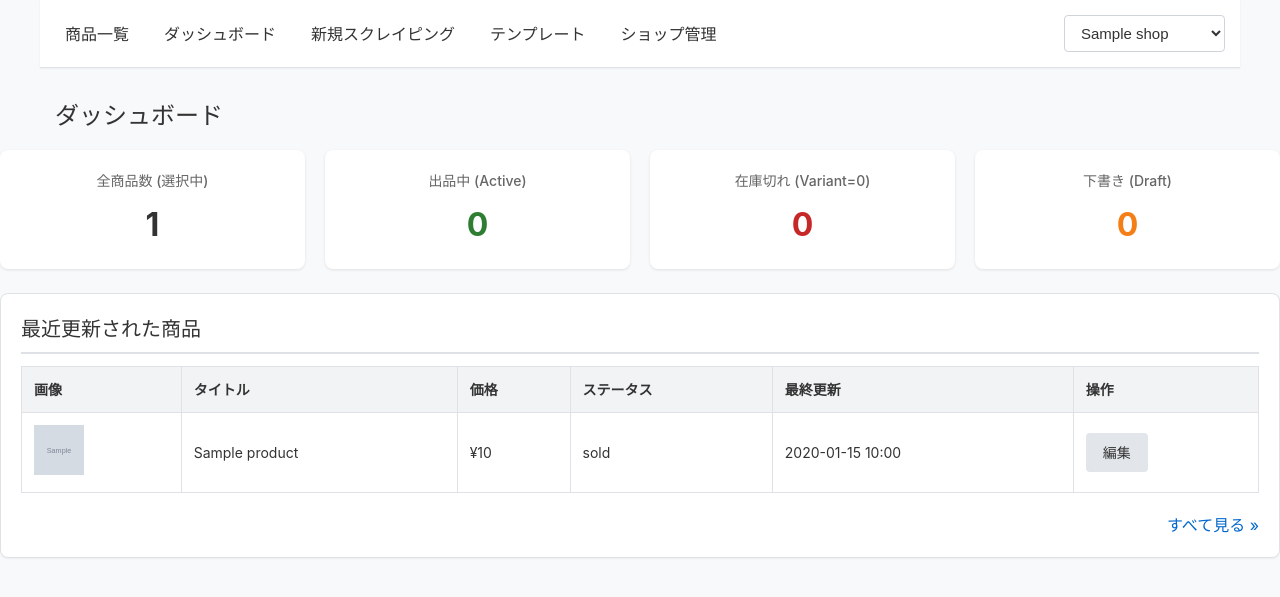
After one commit to halc8312/ESP, a Flask app: page /dashboard in a window 1280 px wide. The commit adds this page. Shown: the top 597 px of the page. Run offline with Flask 3, Linux system fonts and the light colour scheme; a user stored in the database is signed in; tables that the repository leaves empty hold one stand-in row (values such as "Sample post"); grey boxes marked "Sample" are stand-in pictures.

Commit message:
feat: Implement dashboard, product detail, and scraping features with new UI templates, global styling, and supporting backend routes.

```diff
--- a/app.py
+++ b/app.py
@@ -1,5 +1,6 @@
 from flask import Flask, render_template, request, make_response, send_from_directory, redirect, url_for, session, has_request_context
 from sqlalchemy.orm import subqueryload
+from sqlalchemy import func
 from datetime import datetime
 from urllib.parse import urlencode, urlsplit, urlunsplit
 import csv
@@ -420,6 +421,70 @@ def delete_template(template_id):
     finally:
         session_db.close()
     return redirect(url_for('manage_templates'))
+
+@app.route("/dashboard")
+@login_required
+def dashboard():
+    session_db = SessionLocal()
+    try:
+        current_shop_id = session.get('current_shop_id')
+
+        # Base query for user's products
+        base_query = session_db.query(Product).filter(Product.user_id == current_user.id)
+        if current_shop_id:
+            base_query = base_query.filter(Product.shop_id == current_shop_id)
+
+        # 1. Total Count
+        total_items = base_query.count()
+
+        # 2. Status Counts
+        # func.count(Product.id) is cleaner, grouping by status
+        status_counts = (
+            session_db.query(Product.last_status, func.count(Product.id))
+            .filter(Product.user_id == current_user.id)
+        )
+        if current_shop_id:
+            status_counts = status_counts.filter(Product.shop_id == current_shop_id)
+
+        status_counts = status_counts.group_by(Product.last_status).all()
+        # Convert to dict for easy access: {'active': 10, 'sold': 2, ...}
+        status_map = {s[0]: s[1] for s in status_counts}
+
+        # 3. Sold Out / Low Stock Variants
+        # This is a bit complex. We want to find variants with qty=0 linked to our products.
+        # Join Product and Variant
+        sold_out_query = (
+            session_db.query(func.count(Variant.id))
+            .join(Product)
+            .filter(Product.user_id == current_user.id)
+            .filter(Variant.inventory_qty == 0)
+        )
+        if current_shop_id:
+            sold_out_query = sold_out_query.filter(Product.shop_id == current_shop_id)
+
+        sold_out_count = sold_out_query.scalar()
+
+        # 4. Recent Activity (Last 5 updated)
+        recent_items = (
+            base_query
+            .order_by(Product.updated_at.desc())
+            .limit(5)
+            .all()
+        )
+
+        all_shops = session_db.query(Shop).filter_by(user_id=current_user.id).all()
+
+        return render_template(
+            "dashboard.html",
+            total_items=total_items,
+            status_map=status_map,
+            sold_out_count=sold_out_count,
+            recent_items=recent_items,
+            all_shops=all_shops,
+            current_shop_id=current_shop_id
+        )
+    finally:
+        session_db.close()
 
 @app.route("/")
 @login_required
--- a/static/css/style.css
+++ b/static/css/style.css
@@ -9,8 +9,8 @@
     --text-color: #333333;
     --border-color: #dee2e6;
     --header-bg: #ffffff;
-    --shadow-sm: 0 1px 2px rgba(0,0,0,0.05);
-    --shadow-md: 0 4px 6px rgba(0,0,0,0.1);
+    --shadow-sm: 0 1px 2px rgba(0, 0, 0, 0.05);
+    --shadow-md: 0 4px 6px rgba(0, 0, 0, 0.1);
 }
 
 * {
@@ -24,28 +24,48 @@ body {
     margin: 0;
     padding: 0;
     line-height: 1.5;
-    font-size: 16px; /* Base size for mobile legibility */
+    font-size: 16px;
+    /* Base size for mobile legibility */
 }
 
 /* Typography */
-h1, h2, h3, h4, h5, h6 {
+h1,
+h2,
+h3,
+h4,
+h5,
+h6 {
     margin-top: 0;
     margin-bottom: 0.5rem;
     font-weight: 500;
 }
-h1 { font-size: 1.5rem; margin-bottom: 1rem; }
-h2 { font-size: 1.25rem; margin-bottom: 0.75rem; border-bottom: 2px solid var(--border-color); padding-bottom: 0.5rem; }
+
+h1 {
+    font-size: 1.5rem;
+    margin-bottom: 1rem;
+}
+
+h2 {
+    font-size: 1.25rem;
+    margin-bottom: 0.75rem;
+    border-bottom: 2px solid var(--border-color);
+    padding-bottom: 0.5rem;
+}
 
 a {
     color: var(--primary-color);
     text-decoration: none;
 }
+
 a:hover {
     text-decoration: underline;
 }
 
 /* Layout */
-.container, body > .nav, body > h1, body > form {
+.container,
+body>.nav,
+body>h1,
+body>form {
     max-width: 1200px;
     margin-left: auto;
     margin-right: auto;
@@ -76,12 +96,14 @@ a:hover {
     gap: 15px;
     box-shadow: var(--shadow-sm);
 }
+
 .nav div {
     display: flex;
     align-items: center;
     gap: 15px;
     flex-wrap: wrap;
 }
+
 .nav a {
     color: var(--text-color);
     font-weight: 500;
@@ -89,13 +111,15 @@ a:hover {
     border-radius: 4px;
     transition: background 0.2s;
 }
+
 .nav a:hover {
     background-color: var(--background-color);
     text-decoration: none;
 }
 
 /* Buttons */
-button, .btn {
+button,
+.btn {
     display: inline-block;
     padding: 8px 16px;
     font-size: 14px;
@@ -111,18 +135,24 @@ button, .btn {
     color: var(--text-color);
     transition: all 0.2s;
 }
+
 button[type="submit"] {
     background-color: var(--primary-color);
     color: white;
 }
+
 button[type="submit"]:hover {
     background-color: var(--primary-hover);
 }
-.btn-danger, button.del-btn {
+
+.btn-danger,
+button.del-btn {
     background-color: var(--danger-color);
     color: white;
 }
-.btn-success, button.add-btn {
+
+.btn-success,
+button.add-btn {
     background-color: var(--success-color);
     color: white;
 }
@@ -144,12 +174,15 @@ textarea {
     background-clip: padding-box;
     border: 1px solid #ced4da;
     border-radius: 4px;
-    transition: border-color .15s ease-in-out,box-shadow .15s ease-in-out;
+    transition: border-color .15s ease-in-out, box-shadow .15s ease-in-out;
 }
-input:focus, select:focus, textarea:focus {
+
+input:focus,
+select:focus,
+textarea:focus {
     border-color: #80bdff;
     outline: 0;
-    box-shadow: 0 0 0 0.2rem rgba(0,123,255,.25);
+    box-shadow: 0 0 0 0.2rem rgba(0, 123, 255, .25);
 }
 
 label {
@@ -171,7 +204,9 @@ label {
     border: 1px solid var(--border-color);
     margin-bottom: 20px;
 }
-.filters, .nav-filters {
+
+.filters,
+.nav-filters {
     background: #eef7ff;
     padding: 15px;
     border-radius: 8px;
@@ -191,23 +226,28 @@ label {
     -webkit-overflow-scrolling: touch;
     margin-bottom: 20px;
 }
+
 table {
     width: 100%;
     border-collapse: collapse;
     background-color: var(--card-bg);
     font-size: 14px;
 }
-th, td {
+
+th,
+td {
     padding: 12px;
     border: 1px solid var(--border-color);
     vertical-align: middle;
 }
+
 th {
     background-color: #f1f3f5;
     font-weight: 600;
     text-align: left;
     white-space: nowrap;
 }
+
 tr.changed {
     background-color: #fff8e1 !important;
 }
@@ -218,11 +258,13 @@ tr.changed {
         flex-direction: column;
         align-items: stretch;
     }
+
     .nav div {
         flex-direction: column;
         align-items: stretch;
         width: 100%;
     }
+
     .nav a {
         text-align: center;
         background: #f8f9fa;
@@ -252,6 +294,7 @@ tr.changed {
     grid-template-columns: 1fr 1fr;
     gap: 20px;
 }
+
 .form-section {
     background: var(--card-bg);
     border: 1px solid var(--border-color);
@@ -260,15 +303,18 @@ tr.changed {
     margin-top: 20px;
     box-shadow: var(--shadow-sm);
 }
+
 .form-group {
     margin-bottom: 1rem;
 }
+
 .images {
     display: flex;
     flex-wrap: wrap;
     gap: 10px;
     margin: 16px 0;
 }
+
 .images img {
     max-width: 150px;
     max-height: 150px;
@@ -276,6 +322,7 @@ tr.changed {
     border-radius: 4px;
     object-fit: cover;
 }
+
 .pagination {
     margin-top: 20px;
     display: flex;
@@ -292,10 +339,12 @@ tr.changed {
     font-size: 13px;
     height: auto;
 }
+
 .variant-table input.short {
     width: 80px;
     min-width: 60px;
 }
+
 .deleted-row {
     display: none;
     background-color: #ffebee;
@@ -310,6 +359,7 @@ tr.changed {
     height: 100vh;
     background-color: var(--background-color);
 }
+
 .login-container {
     background: var(--card-bg);
     padding: 2rem;
@@ -319,16 +369,48 @@ tr.changed {
     max-width: 400px;
     border: 1px solid var(--border-color);
 }
+
 .login-container h1 {
     text-align: center;
     margin-bottom: 1.5rem;
 }
+
 .error {
     color: var(--danger-color);
     text-align: center;
     margin-bottom: 1rem;
 }
+
 .link {
     text-align: center;
     margin-top: 1rem;
 }
+
+
+/* Dashboard */
+.dashboard-grid {
+    display: grid;
+    grid-template-columns: repeat(auto-fit, minmax(200px, 1fr));
+    gap: 20px;
+    margin-bottom: 24px;
+}
+
+.stat-card {
+    background: white;
+    padding: 20px;
+    border-radius: 8px;
+    box-shadow: 0 1px 3px rgba(0, 0, 0, 0.1);
+    text-align: center;
+}
+
+.stat-card h3 {
+    margin: 0 0 10px;
+    font-size: 14px;
+    color: #666;
+}
+
+.stat-card .value {
+    font-size: 32px;
+    font-weight: bold;
+    color: #333;
+}
--- /dev/null
+++ b/templates/dashboard.html
@@ -0,0 +1,104 @@
+<!doctype html>
+<html lang="ja">
+
+<head>
+    <meta charset="utf-8">
+    <title>ダッシュボード</title>
+    <meta name="viewport" content="width=device-width, initial-scale=1.0">
+    <link rel="stylesheet" href="{{ url_for('static', filename='css/style.css') }}">
+</head>
+
+<body>
+    <div class="nav">
+        <div>
+            <a href="{{ url_for('index') }}">商品一覧</a>
+            <a href="{{ url_for('dashboard') }}" class="active">ダッシュボード</a>
+            <a href="{{ url_for('scrape_form') }}">新規スクレイピング</a>
+            <a href="{{ url_for('manage_templates') }}">テンプレート</a>
+            <a href="{{ url_for('manage_shops') }}">ショップ管理</a>
+        </div>
+        <div>
+            <form action="{{ url_for('set_current_shop') }}" method="post" style="margin:0;">
+                <select name="shop_id" onchange="this.form.submit()">
+                    <option value="">(ショップ未選択)</option>
+                    {% for s in all_shops %}
+                    <option value="{{ s.id }}" {% if current_shop_id==s.id %}selected{% endif %}>
+                        {{ s.name }}
+                    </option>
+                    {% endfor %}
+                </select>
+            </form>
+        </div>
+    </div>
+
+    <h1>ダッシュボード</h1>
+
+    <!-- KPI Cards -->
+    <div class="dashboard-grid">
+        <div class="stat-card">
+            <h3>全商品数 ({{ current_shop_id and '選択中' or '全ショップ' }})</h3>
+            <div class="value">{{ total_items }}</div>
+        </div>
+        <div class="stat-card">
+            <h3>出品中 (Active)</h3>
+            <div class="value" style="color: #2e7d32;">{{ status_map.get('active', 0) }}</div>
+        </div>
+        <div class="stat-card">
+            <h3>在庫切れ (Variant=0)</h3>
+            <div class="value" style="color: #c62828;">{{ sold_out_count }}</div>
+        </div>
+        <div class="stat-card">
+            <h3>下書き (Draft)</h3>
+            <div class="value" style="color: #f57f17;">{{ status_map.get('draft', 0) }}</div>
+        </div>
+    </div>
+
+    <!-- Recent Activity -->
+    <div class="form-section" style="margin-top: 24px;">
+        <h2>最近更新された商品</h2>
+        <div class="table-responsive">
+            <table>
+                <thead>
+                    <tr>
+                        <th>画像</th>
+                        <th>タイトル</th>
+                        <th>価格</th>
+                        <th>ステータス</th>
+                        <th>最終更新</th>
+                        <th>操作</th>
+                    </tr>
+                </thead>
+                <tbody>
+                    {% for p in recent_items %}
+                    <tr>
+                        <td>
+                            {% if p.snapshots and p.snapshots[0].image_urls %}
+                            <img src="{{ p.snapshots[0].image_urls.split('|')[0] }}"
+                                style="width: 50px; height: 50px; object-fit: cover;">
+                            {% else %}
+                            <span style="display:inline-block; width:50px; height:50px; background:#eee;"></span>
+                            {% endif %}
+                        </td>
+                        <td>{{ p.custom_title or p.last_title }}</td>
+                        <td>¥{{ "{:,}".format(p.last_price or 0) }}</td>
+                        <td>{{ p.last_status }}</td>
+                        <td>{{ p.updated_at.strftime('%Y-%m-%d %H:%M') }}</td>
+                        <td>
+                            <a href="{{ url_for('product_detail', product_id=p.id) }}" class="btn">編集</a>
+                        </td>
+                    </tr>
+                    {% else %}
+                    <tr>
+                        <td colspan="6" style="text-align:center;">更新履歴はありません</td>
+                    </tr>
+                    {% endfor %}
+                </tbody>
+            </table>
+        </div>
+        <div style="margin-top:10px; text-align:right;">
+            <a href="{{ url_for('index') }}">すべて見る &raquo;</a>
+        </div>
+    </div>
+</body>
+
+</html>
--- a/templates/manage_templates.html
+++ b/templates/manage_templates.html
@@ -10,6 +10,7 @@
     <div class="nav">
         <div>
             <a href="{{ url_for('index') }}">商品一覧</a>
+            <a href="{{ url_for('dashboard') }}">ダッシュボード</a>
             <a href="{{ url_for('scrape_form') }}">新規スクレイピング</a>
             <a href="{{ url_for('manage_templates') }}">テンプレート</a>
             <a href="{{ url_for('manage_shops') }}">ショップ管理</a>
--- a/templates/product_detail.html
+++ b/templates/product_detail.html
@@ -12,6 +12,7 @@
     <div class="nav">
         <div>
             <a href="{{ url_for('index') }}">商品一覧</a>
+            <a href="{{ url_for('dashboard') }}">ダッシュボード</a>
             <a href="{{ url_for('scrape_form') }}">新規スクレイピング</a>
             <a href="{{ url_for('manage_templates') }}">テンプレート</a>
             <a href="{{ url_for('manage_shops') }}">ショップ管理</a>
--- a/templates/scrape_form.html
+++ b/templates/scrape_form.html
@@ -10,6 +10,7 @@
     <div class="nav">
         <div>
             <a href="{{ url_for('index') }}">商品一覧</a>
+            <a href="{{ url_for('dashboard') }}">ダッシュボード</a>
             <a href="{{ url_for('scrape_form') }}">新規スクレイピング</a>
             <a href="{{ url_for('manage_templates') }}">テンプレート</a>
             <a href="{{ url_for('manage_shops') }}">ショップ管理</a>
--- a/templates/scrape_result.html
+++ b/templates/scrape_result.html
@@ -12,6 +12,7 @@
     <div class="nav">
         <div>
             <a href="{{ url_for('index') }}">商品一覧</a>
+            <a href="{{ url_for('dashboard') }}">ダッシュボード</a>
             <a href="{{ url_for('scrape_form') }}">新規スクレイピング</a>
             <a href="{{ url_for('manage_templates') }}">テンプレート</a>
             <a href="{{ url_for('manage_shops') }}">ショップ管理</a>
--- a/templates/shops.html
+++ b/templates/shops.html
@@ -10,6 +10,7 @@
     <div class="nav">
         <div>
             <a href="{{ url_for('index') }}">商品一覧</a>
+            <a href="{{ url_for('dashboard') }}">ダッシュボード</a>
             <a href="{{ url_for('scrape_form') }}">新規スクレイピング</a>
             <a href="{{ url_for('manage_templates') }}">テンプレート</a>
             <a href="{{ url_for('manage_shops') }}">ショップ管理</a>
```
Also changed, not shown: DEVELOPMENT_STATUS.md (+1 -0 lines), tasks.md (+1 -1 lines).
